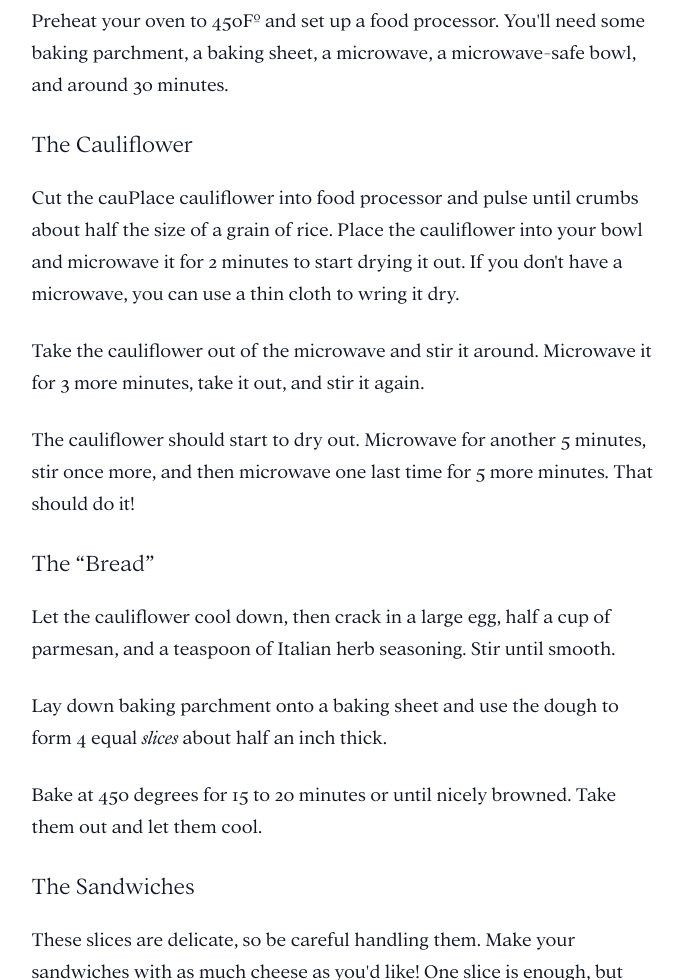
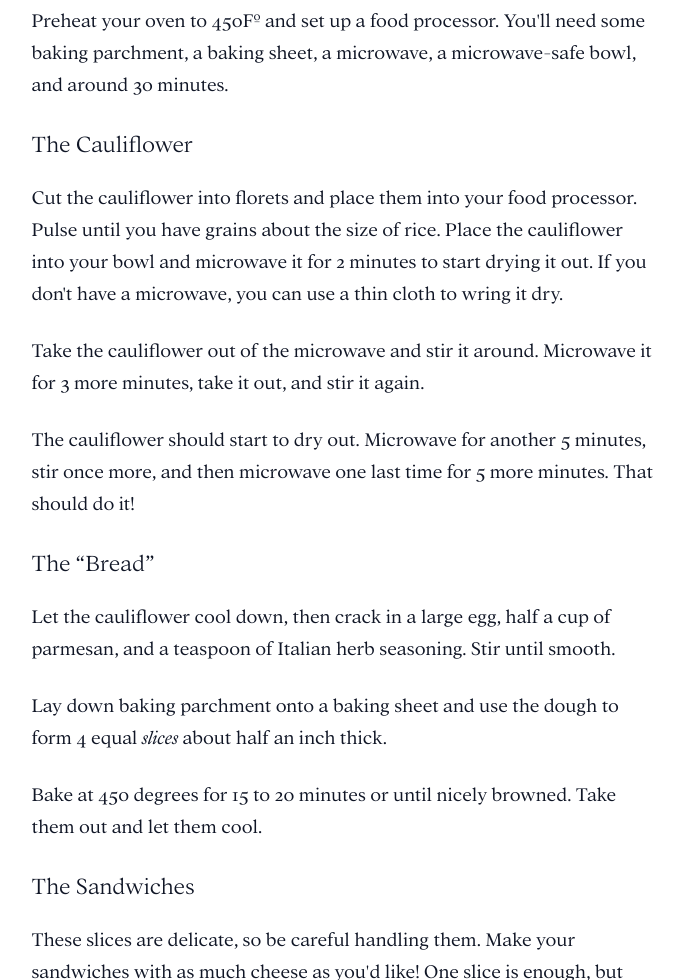
Before and after one commit to kylebillings/ketosus, a plain HTML site: page cauliflower-grilled-cheese.html in a window 1280 px wide. Shown: the part 1538-2518 px from the top of the page, without its empty margins (295-979 px from the left). Drawn offline with nearby package versions, Linux system fonts and the light colour scheme; no server answers.

Commit message:
new commit

```diff
--- a/cauliflower-grilled-cheese.html
+++ b/cauliflower-grilled-cheese.html
@@ -75,7 +75,7 @@
         <h5 class="text--light">Preparations</h5>
         <p>Preheat your oven to 450Fº and set up a food processor. You'll need some baking parchment, a baking sheet, a microwave, a microwave-safe bowl, and around 30 minutes.</p>
         <h5 class="text--light">The Cauliflower</h5>
-        <p>Cut the cauPlace cauliflower into food processor and pulse until crumbs about half the size of a grain of rice. Place the cauliflower into your bowl and microwave it for 2 minutes to start drying it out. If you don't have a microwave, you can use a thin cloth to wring it dry.</p>
+        <p>Cut the cauliflower into florets and place them into your food processor. Pulse until you have grains about the size of rice. Place the cauliflower into your bowl and microwave it for 2 minutes to start drying it out. If you don't have a microwave, you can use a thin cloth to wring it dry.</p>
         <p>Take the cauliflower out of the microwave and stir it around. Microwave it for 3 more minutes, take it out, and stir it again.</p>
         <p>The cauliflower should start to dry out. Microwave for another 5 minutes, stir once more, and then microwave one last time for 5 more minutes. That should do it!</p>
         <h5 class="text--light">The &ldquo;Bread&rdquo;</h5>
```
